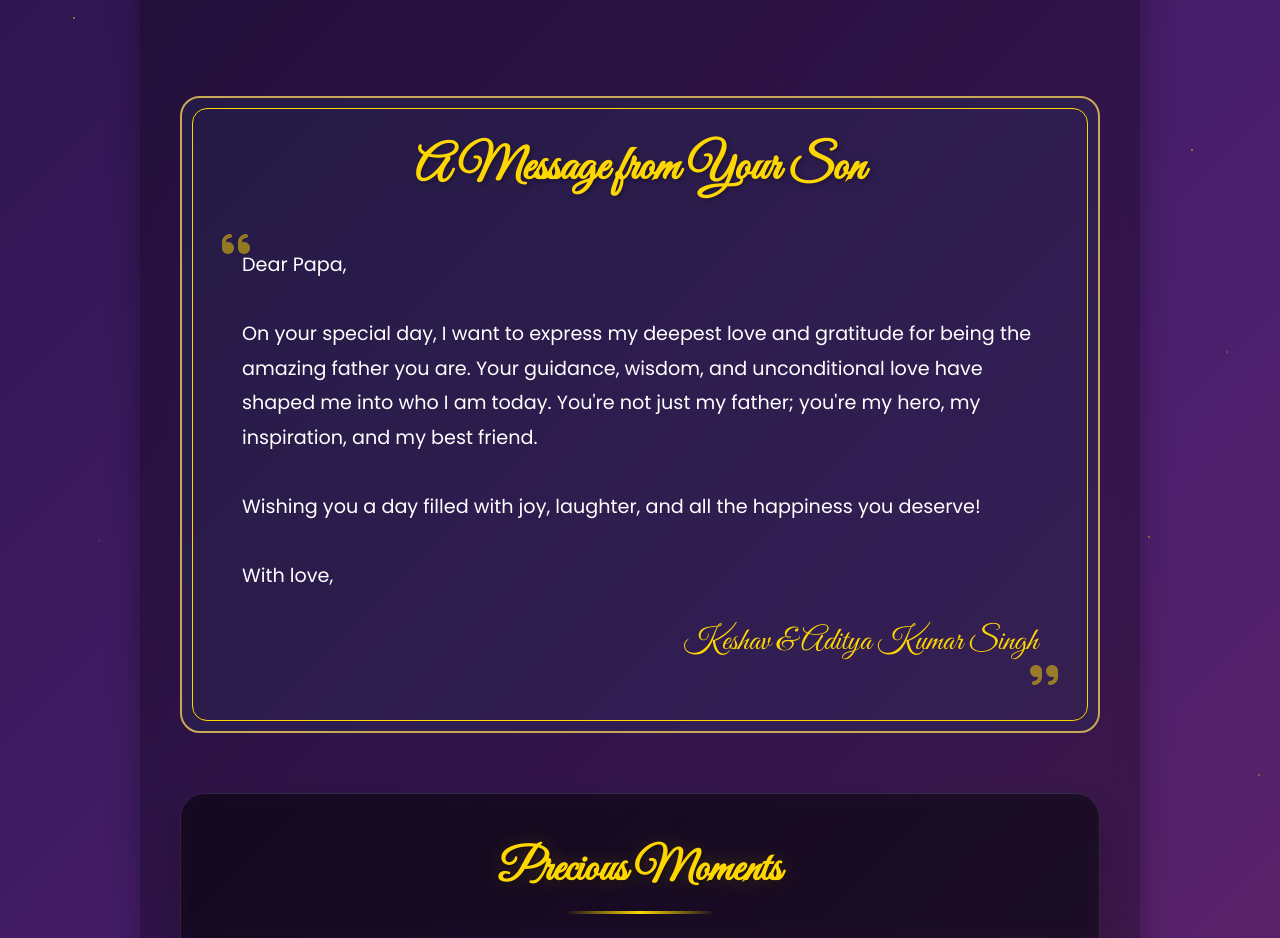
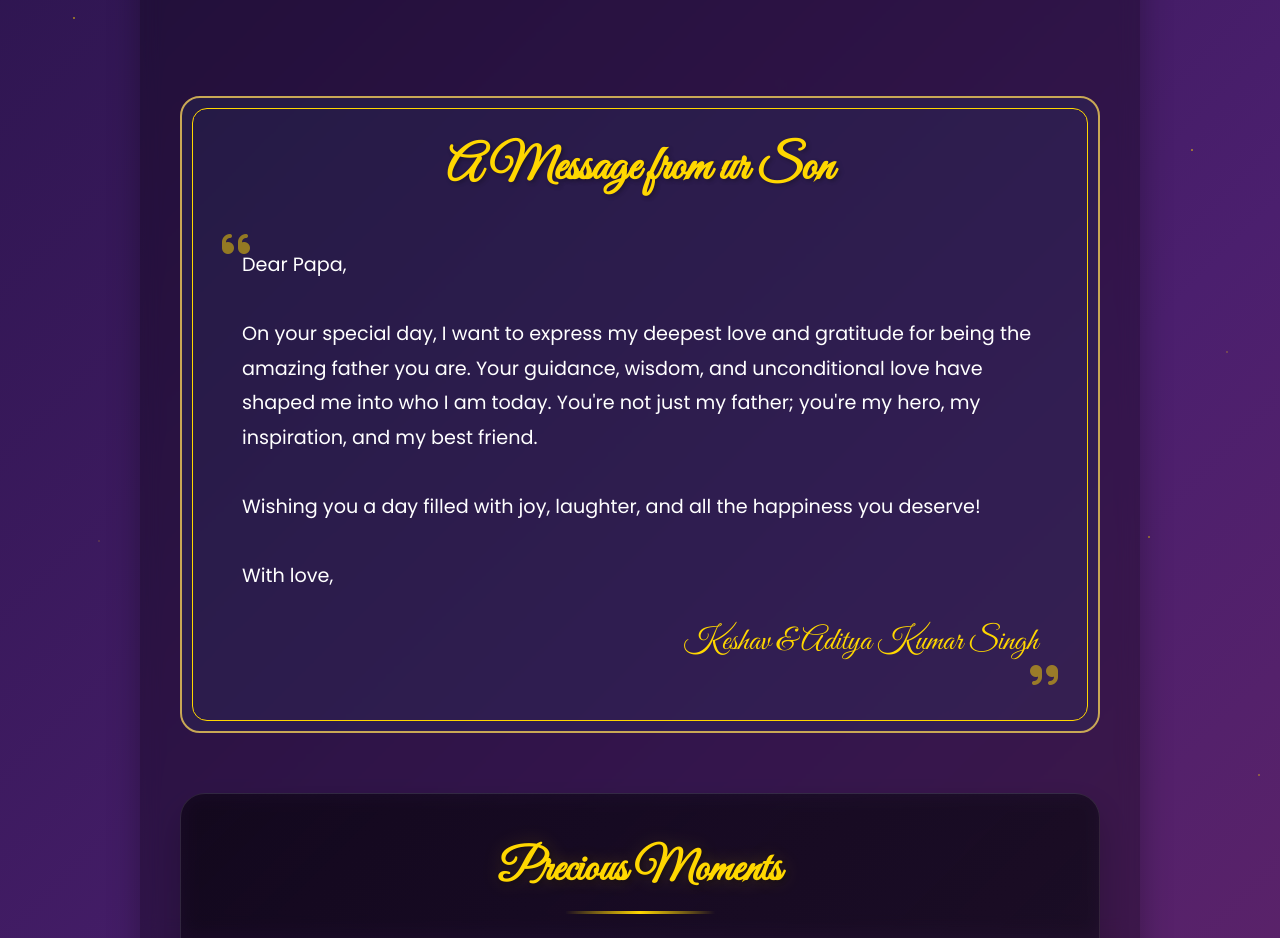
Before and after one commit to coderkeshav-yt/HappyBirthday, a plain HTML site: page index.html in a window 1280 px wide. Shown: the part 1140-2078 px from the top of the page. Drawn offline with Linux system fonts and the light colour scheme.

Commit message:
new
new

Co-Authored-By: Coder-web-stack <205167840+coder-web-stack@users.noreply.github.com>

```diff
--- a/index.html
+++ b/index.html
@@ -83,7 +83,7 @@
         <section class="message-section">
             <div class="message-card">
                 <div class="card-decoration top"></div>
-                <h3 class="message-title">A Message from Your Son</h3>
+                <h3 class="message-title">A Message from ur Son</h3>
                 <div class="message-content">
                     <i class="fas fa-quote-left quote-icon"></i>
                     <p class="message">
```
